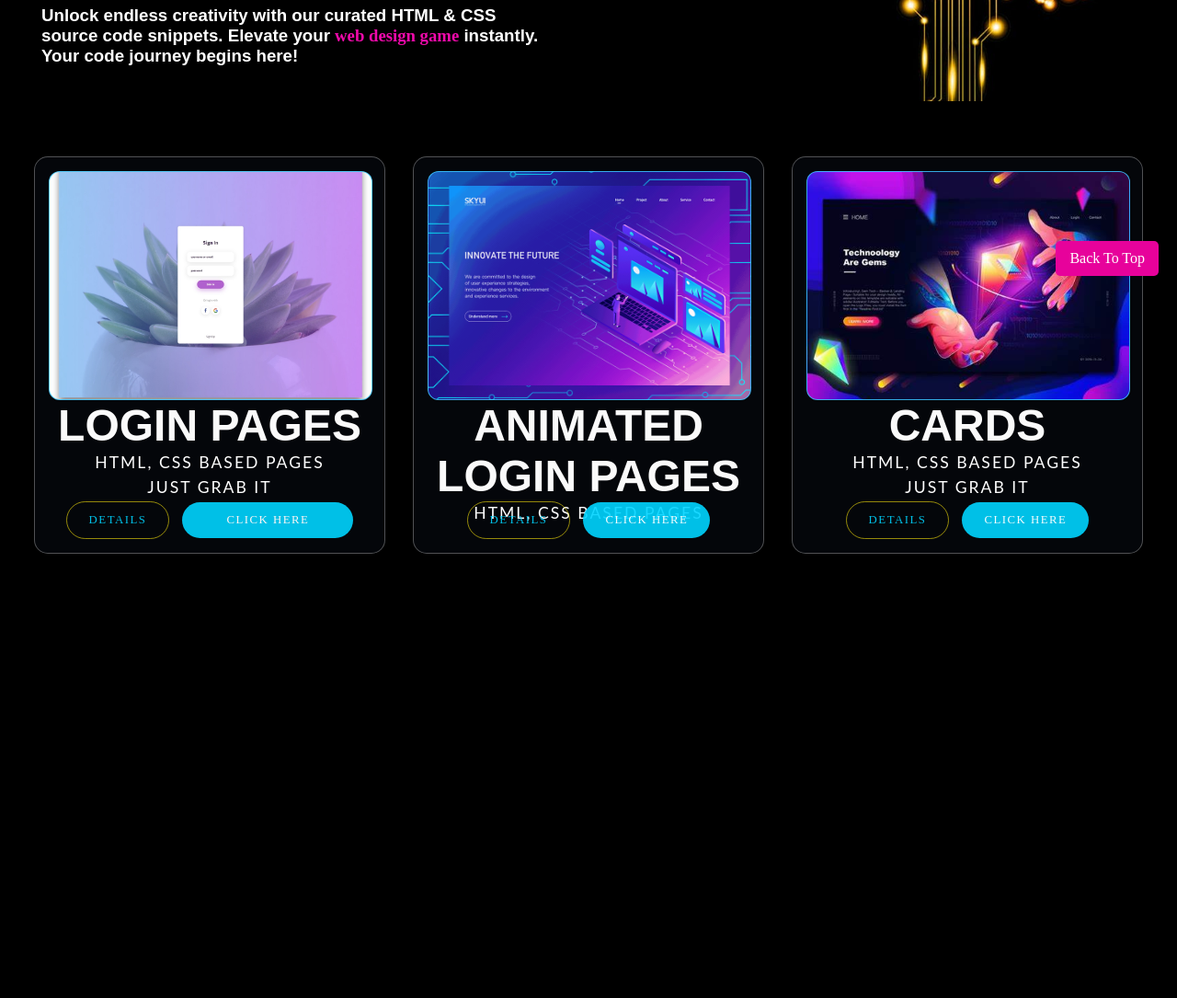
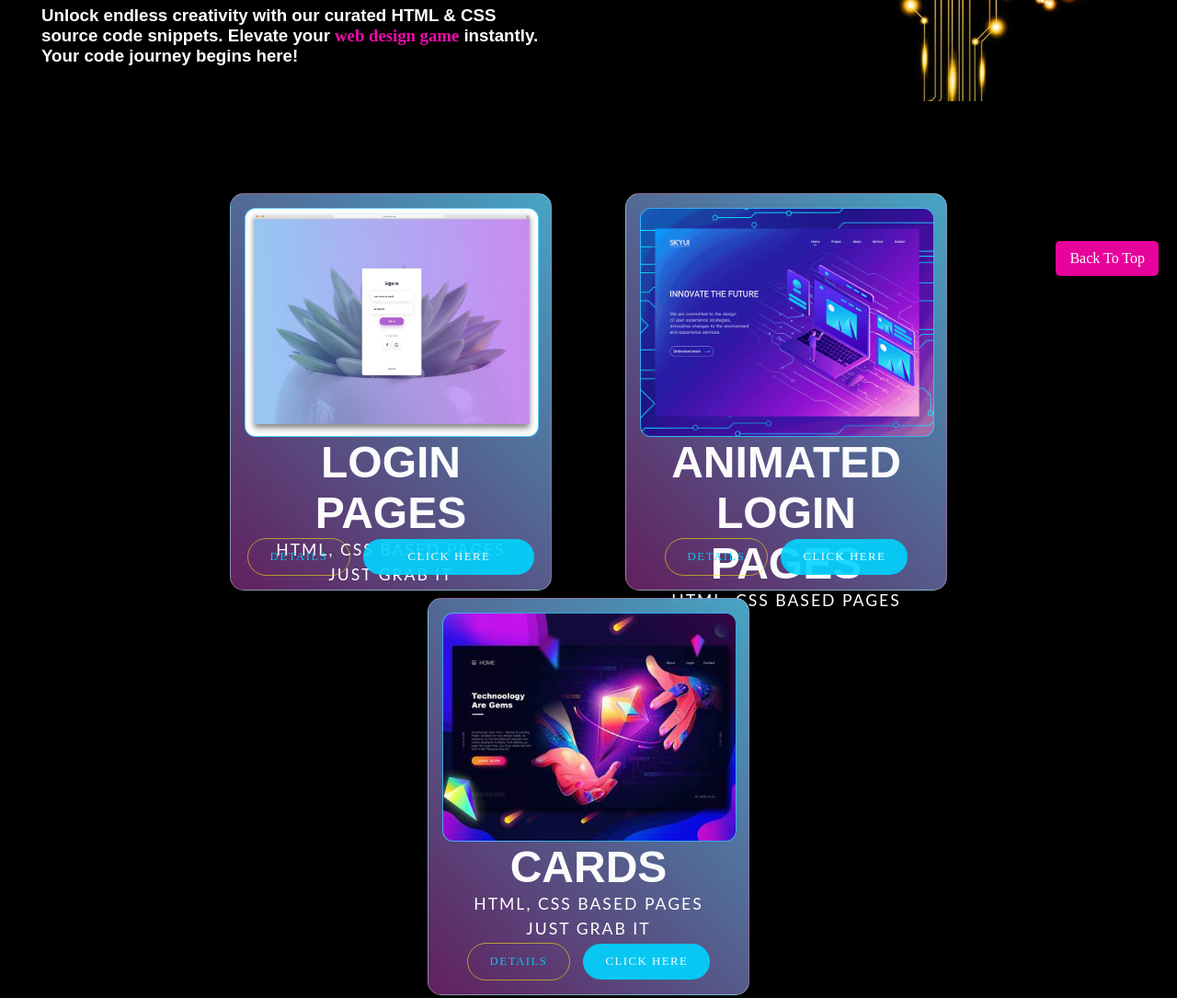
Before and after one commit to Akasquare/CodeX, a plain HTML site: page index.html in a window 1280 px wide. Shown: the part 480-1565 px from the top of the page at 92% size. Before the commit the page ends 1122 px from the top, so only its background shows below. Drawn offline with nearby package versions, Linux system fonts and the light colour scheme.

Commit message:
add css file

```diff
--- a/style.css
+++ b/style.css
@@ -257,12 +257,13 @@ display: flex;
   color:rgb(240, 10, 171);
 }
 .cnt2{
-  background-color: rgb(240, 10, 10);
+  background-color: rgb(0, 0, 0);
   height: 100%;
   width: 100%;
   display: flex;
   justify-content: space-between;
   align-items: center;
+  padding: 40px;
 }
 .cnt2a{
   height: 100%;
@@ -276,16 +277,18 @@ display: flex;
 }
 .card2, .card3, .card1{
   justify-content: space-evenly;
+  width: 350px;
+  height: 400px;
   display: flex;
   border-radius: 15px;
    /* gradient background*/
    /* background: linear-gradient(45deg, rgb(57, 1, 54) 0%, rgb(0, 0, 0)  100%);      */
   /* photo background */
   background: transparent;
-  height: auto;
-  width: auto;
+  /* height: auto;
+  width: auto;  */
 
-  padding: 20px 15px;
+  padding:20px 40px;
 }
 .container_str {
   width: 350px;
@@ -295,8 +298,9 @@ display: flex;
   background-color: rgba(17, 25, 40, 0.25);
   border-radius: 15px;
   border: 1px solid rgba(255, 255, 255, 0.303);
+   z-index: ;
   padding: 15px;
-
+   background: linear-gradient(45deg, rgba(213, 70, 206, 0.453) 0%, rgb(71, 164, 195)  100%);
   display: flex;
   flex-direction: column;
   align-items: center;
@@ -320,6 +324,7 @@ display: flex;
   background-position: center;
   background-size: cover;
   height:70%;
+
   width: 100%;
   border-radius: 12px;
   border: 1px solid rgba(60, 200, 255, 0.845)
```
